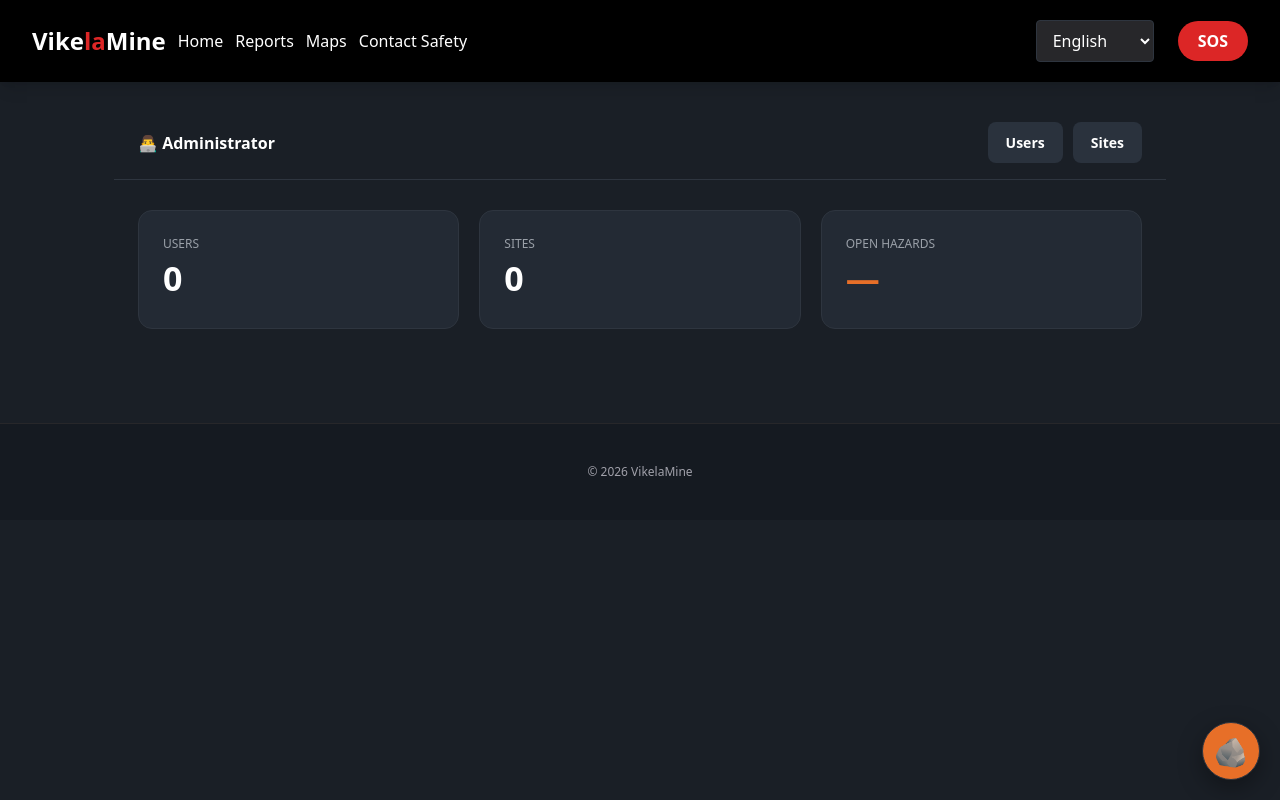
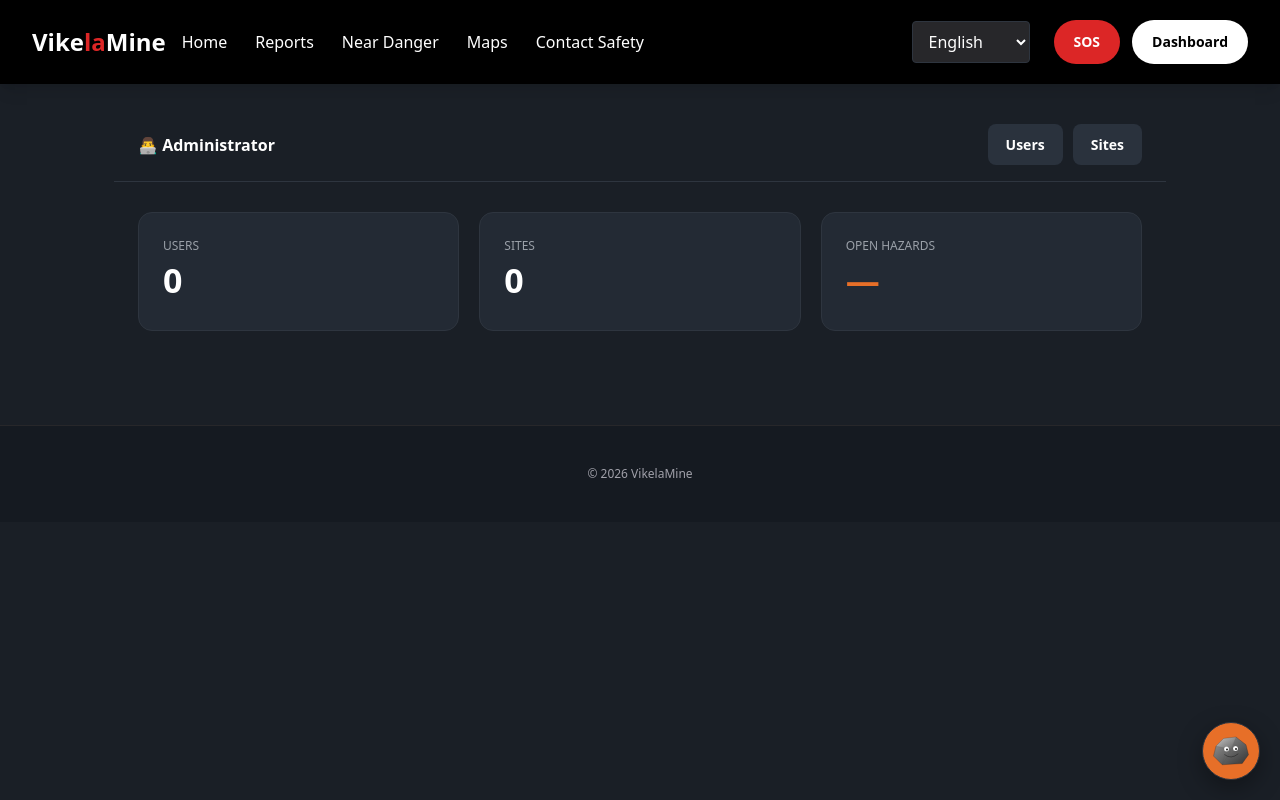
Before and after one commit to matriarch1111/VikelaMine, a Django app: page /settings/ in a window 1280 px wide. Run offline with Django 5.2, Linux system fonts and the light colour scheme; some libraries are stand-ins or nearby versions.

Commit message:
Restore dashboard and rocky icon

```diff
--- a/core/templates/core/base.html
+++ b/core/templates/core/base.html
@@ -10,7 +10,7 @@
 <style>
 :root{--red:#E76F28;--bg:#1A1F26;--panel:#232A34;--panel2:#2A323D;--line:#2E353F}
 body{background:var(--bg);font-family:ui-sans-serif,system-ui,sans-serif}
-#rockyLauncher{position:fixed;right:20px;bottom:20px;z-index:999;min-width:58px;min-height:58px;border-radius:50%;border:1px solid var(--line);background:var(--red);color:#fff;font-size:28px;box-shadow:0 8px 24px rgba(0,0,0,.35)}
+#rockyLauncher{position:fixed;right:20px;bottom:20px;z-index:999;min-width:58px;min-height:58px;border-radius:50%;border:1px solid var(--line);background:var(--red);color:#fff;font-size:28px;box-shadow:0 8px 24px rgba(0,0,0,.35);display:flex;align-items:center;justify-content:center}
 #rockyPanel{position:fixed;right:16px;bottom:92px;z-index:998;width:min(370px,calc(100vw - 32px));height:min(520px,calc(100dvh - 112px));display:none;flex-direction:column;background:var(--panel);color:#fff;border:1px solid var(--line);border-radius:14px;box-shadow:0 12px 35px rgba(0,0,0,.45);overflow:hidden}
 #rockyMessages{flex:1;overflow:auto;display:flex;flex-direction:column;gap:8px;padding:12px}
 .rocky-message{max-width:88%;padding:9px 12px;border-radius:12px;white-space:pre-wrap;overflow-wrap:anywhere}
@@ -19,85 +19,92 @@ body{background:var(--bg);font-family:ui-sans-serif,system-ui,sans-serif}
 </style>
 </head>
 <body class="text-white">
+
 <header class="sticky top-0 z-50 flex flex-col gap-3 bg-black px-5 py-4 text-white shadow-lg md:flex-row md:flex-wrap md:items-center md:justify-between md:px-8 md:py-5">
     <div class="flex w-full items-center justify-between md:w-auto">
         <a href="{% url 'home' %}" class="text-xl font-bold md:text-2xl">Vike<span class="text-red-600">la</span>Mine</a>
         <button id="menu-toggle" type="button" class="inline-flex min-h-11 items-center gap-2 rounded border border-white/20 px-3 text-sm font-semibold hover:bg-white/10 md:hidden">Menu</button>
     </div>
     <div id="site-navigation" class="hidden w-full border-t border-white/15 pt-3 md:flex md:flex-1 md:flex-wrap md:items-center md:justify-between md:gap-3 md:border-0 md:pt-0">
-        <nav class="flex gap-3"><a href="{% url 'home' %}">Home</a><a href="{% url 'reports' %}">Reports</a><a href="{% url 'maps' %}">Maps</a><a href="{% url 'contact' %}">Contact Safety</a></nav>
-        <div class="flex gap-3 items-center"><select id="language" class="rounded bg-zinc-800 px-3 py-2"><option value="en">English</option><option value="zu">isiZulu</option><option value="af">Afrikaans</option><option value="tn">Setswana</option><option value="ts">Xitsonga</option><option value="st">Sesotho</option></select><span id="languageStatus" class="text-xs"></span><button onclick="sendSOS(this)" class="rounded-full bg-red-600 px-5 py-2 font-bold">SOS</button></div>
+        <nav class="flex flex-col gap-1 text-base font-medium md:flex-row md:flex-wrap md:items-center md:gap-3 lg:gap-5">
+            <a href="{% url 'home' %}" class="rounded px-3 py-3 hover:bg-white/10 hover:text-red-400 md:px-1 md:py-2">Home</a>
+            <a href="{% url 'reports' %}" class="rounded px-3 py-3 hover:bg-white/10 hover:text-red-400 md:px-1 md:py-2">Reports</a>
+            <a href="{% url 'near_danger' %}" class="rounded px-3 py-3 hover:bg-white/10 hover:text-red-400 md:px-1 md:py-2">Near Danger</a>
+            <a href="{% url 'maps' %}" class="rounded px-3 py-3 hover:bg-white/10 hover:text-red-400 md:px-1 md:py-2">Maps</a>
+            <a href="{% url 'contact' %}" class="rounded px-3 py-3 hover:bg-white/10 hover:text-red-400 md:px-1 md:py-2">Contact Safety</a>
+        </nav>
+        <div class="mt-3 flex flex-col gap-3 md:mt-0 md:flex-row md:items-center md:gap-3">
+            <select id="language" class="w-full rounded bg-zinc-800 px-3 py-2 md:w-auto">
+                <option value="en">English</option>
+                <option value="zu">isiZulu</option>
+                <option value="af">Afrikaans</option>
+                <option value="tsw">Setswana</option>
+                <option value="xi">Xitsonga</option>
+                <option value="so">Sesotho</option>
+            </select>
+            <span id="languageStatus" class="text-xs text-zinc-300"></span>
+            <button onclick="sendSOS(this)" class="min-h-11 rounded-full bg-red-600 px-5 py-2 text-sm font-bold">SOS</button>
+            <a href="{% url 'dashboard' %}" class="inline-flex min-h-11 items-center justify-center rounded-full bg-white px-5 py-2 text-sm font-bold text-black">Dashboard</a>
+        </div>
     </div>
 </header>
-<div class="max-w-[1100px] mx-auto px-6 py-6">{% block content %}{% endblock %}</div>
 
-<button id="rockyLauncher" type="button">🪨</button>
-<section id="rockyPanel" role="dialog">
-    <header class="flex items-center gap-3 border-b border-zinc-700 bg-[#151A21] p-3"><strong>Rocky</strong><span class="text-xs text-zinc-400">Report assistant</span><button id="rockyClose" type="button" class="ml-auto">✕</button></header>
+<div class="max-w-[1100px] mx-auto px-6 py-6">
+{% block content %}{% endblock %}
+</div>
+
+<!-- ORIGINAL ROCKY ICON RESTORED -->
+<button id="rockyLauncher" type="button" aria-label="Rocky Assistant">
+  <svg width="40" height="40" viewBox="0 0 160 160" xmlns="http://www.w3.org/2000/svg">
+    <defs>
+      <linearGradient id="rockBody" x1="0%" y1="0%" x2="100%" y2="100%">
+        <stop offset="0%" stop-color="#9a9a9a"/>
+        <stop offset="45%" stop-color="#6b6b6b"/>
+        <stop offset="100%" stop-color="#333333"/>
+      </linearGradient>
+      <linearGradient id="rockShine" x1="0%" y1="0%" x2="100%" y2="100%">
+        <stop offset="0%" stop-color="#ffffff" stop-opacity="0.4"/>
+        <stop offset="100%" stop-color="#ffffff" stop-opacity="0"/>
+      </linearGradient>
+    </defs>
+    <path d="M10 100 L20 60 L50 30 L100 24 L140 55 L150 95 L125 130 L45 135 Z" fill="url(#rockBody)" stroke="#1a1a1a" stroke-width="1"/>
+    <path d="M20 60 L50 30 L100 24 L82 70 Z" fill="url(#rockShine)"/>
+    <path d="M45 135 L70 95 L100 24" stroke="#1a1a1a" stroke-width="0.5" fill="none" opacity="0.35"/>
+    <path d="M20 60 L60 75 L45 135" stroke="#1a1a1a" stroke-width="0.5" fill="none" opacity="0.25"/>
+    <circle cx="62" cy="72" r="10" fill="#ffffff" stroke="#1a1a1a" stroke-width="0.5"/>
+    <circle cx="98" cy="70" r="10" fill="#ffffff" stroke="#1a1a1a" stroke-width="0.5"/>
+    <circle cx="64" cy="74" r="4" fill="#1a1a1a"/>
+    <circle cx="100" cy="72" r="4" fill="#1a1a1a"/>
+    <path d="M55 95 Q80 115 108 92" stroke="#1a1a1a" stroke-width="2" fill="none" stroke-linecap="round"/>
+  </svg>
+</button>
+
+<section id="rockyPanel" role="dialog" aria-label="Rocky assistant">
+    <header class="flex items-center gap-3 border-b border-zinc-700 bg-[#151A21] p-3">
+        <strong>Rocky</strong><span class="text-xs text-zinc-400">Report assistant</span>
+        <button id="rockyClose" type="button" class="ml-auto min-h-9 min-w-9 rounded hover:bg-white/10">✕</button>
+    </header>
     <div id="rockyMessages"><p class="rocky-message assistant">Share or select a report first.</p></div>
-    <form id="rockyForm" class="flex gap-2 border-t border-zinc-700 p-2"><input id="rockyQuestion" class="flex-1 text-black px-2 rounded" placeholder="Ask about selected report"><button id="rockySend" type="submit" class="rounded bg-[#E76F28] px-3 py-2">Send</button></form>
-    <p id="rockyStatus" class="px-3 pb-2 text-xs"></p>
+    <form id="rockyForm" class="flex gap-2 border-t border-zinc-700 p-2">
+        <input id="rockyQuestion" class="flex-1 rounded bg-zinc-800 px-3 py-2 text-sm text-white" placeholder="Ask about selected report">
+        <button id="rockySend" type="submit" class="rounded bg-[#E76F28] px-3 py-2 text-sm font-bold">Send</button>
+    </form>
+    <p id="rockyStatus" class="px-3 pb-2 text-xs text-zinc-400"></p>
 </section>
 
 <footer class="border-t border-zinc-800 p-10 text-center text-xs text-zinc-400 bg-[#151A21] mt-10">© 2026 VikelaMine</footer>
 
 <script>
-// --- MENU ---
-const menuToggle=document.getElementById("menu-toggle");const siteNav=document.getElementById("site-navigation");
-menuToggle?.addEventListener("click",()=>siteNav.classList.toggle("hidden"));
-
-// --- LANGUAGE WHOLE WEB ---
+const menuToggle=document.getElementById("menu-toggle");const siteNavigation=document.getElementById("site-navigation");
+menuToggle?.addEventListener("click",()=>{const expanded=menuToggle.getAttribute("aria-expanded")==="true";menuToggle.setAttribute("aria-expanded",String(!expanded));siteNavigation.classList.toggle("hidden",expanded);});
 const languageSelect=document.getElementById("language");const languageStatus=document.getElementById("languageStatus");
 const savedLang=localStorage.getItem("vikela-language");if(savedLang)languageSelect.value=savedLang;
-async function translateText(text, targetLang){try{const res=await fetch(`https://api.mymemory.translated.net/get?q=${encodeURIComponent(text)}&langpair=en|${targetLang}`);const data=await res.json();return data.responseData.translatedText||text;}catch{return text;}}
-async function translateWholePage(targetLang){if(targetLang==='en'){localStorage.setItem("vikela-language","en");location.reload();return;}languageStatus.textContent="Translating...";document.body.style.opacity="0.6";for(let el of document.querySelectorAll("h1,h2,h3,h4,p,a,button,label,span,li,th,td,strong")){if(el.closest("#rockyPanel")||el.closest("header"))continue;if(el.children.length===0&&el.innerText.trim().length>1&&el.innerText.length<120){const orig=el.getAttribute("data-original")||el.innerText;if(!el.getAttribute("data-original"))el.setAttribute("data-original",orig);el.innerText=await translateText(orig,targetLang);}}document.body.style.opacity="1";languageStatus.textContent="Done";setTimeout(()=>languageStatus.textContent="",1500);}
-languageSelect.addEventListener("change",async()=>{localStorage.setItem("vikela-language",languageSelect.value);await translateWholePage(languageSelect.value);});
-if(savedLang&&savedLang!=='en')translateWholePage(savedLang);
-
-// --- SOS ---
-function getCookie(n){let v=null;document.cookie.split(';').forEach(c=>{c=c.trim();if(c.startsWith(n+'='))v=decodeURIComponent(c.substring(n.length+1))});return v;}
-async function sendSOS(b){if(!confirm("SOS?"))return;const o=b.textContent;b.disabled=true;b.textContent="Sending...";const loc=navigator.geolocation?await new Promise(r=>navigator.geolocation.getCurrentPosition(p=>r({latitude:p.coords.latitude,longitude:p.coords.longitude}),()=>r(null),{timeout:10000})):null;try{const res=await fetch("{% url 'sos_alert' %}",{method:"POST",headers:{"X-CSRFToken":getCookie("csrftoken"),"Content-Type":"application/json"},body:JSON.stringify(loc||{})});alert("Alert sent");}catch{alert("Failed")}finally{b.disabled=false;b.textContent=o;}}
-
-// --- FIX ALL REPORT BUTTONS (THIS WAS MISSING) ---
-document.addEventListener("DOMContentLoaded", ()=>{
-  document.addEventListener("click", async (e)=>{
-    const btn = e.target.closest("button"); if(!btn) return;
-    const label = btn.innerText.toLowerCase();
-    const card = btn.closest(".report-row") || btn.closest("[data-report-text]")?.parentElement || btn.parentElement?.parentElement || btn.parentElement;
-
-    if(label.includes("translate")){
-      const src = card?.querySelector("[data-report-text]")?.getAttribute("data-report-text") || card?.querySelector("[data-report-text]")?.innerText || "Report";
-      const target = card?.querySelector("select")?.value || "zu";
-      btn.textContent="Translating...";
-      const translated = await translateText(src, target);
-      let out = card?.querySelector(".report-translation"); if(!out){out=document.createElement("div");out.className="report-translation mt-2 p-2 bg-zinc-800 rounded text-sm";card?.appendChild(out);}
-      out.textContent=translated; btn.textContent="Translate";
-    }
-    if(label.includes("speak")){
-      const t = card?.querySelector(".report-translation")?.innerText || card?.querySelector("[data-report-text]")?.innerText || "Report";
-      speechSynthesis.cancel(); speechSynthesis.speak(new SpeechSynthesisUtterance(t));
-    }
-    if(label.includes("convert voice")){
-      const audio = card?.querySelector("audio") || document.querySelector("audio");
-      if(!audio){alert("No audio");return;}
-      btn.textContent="Converting...";
-      try{
-        const blob = await fetch(audio.src).then(r=>r.blob());
-        const fd=new FormData(); fd.append("audio", blob, "voice.webm");
-        const res=await fetch("/api/transcribe-voice/", {method:"POST", body:fd, headers:{"X-CSRFToken":getCookie("csrftoken")}});
-        const data=await res.json();
-        let out=card?.querySelector(".voice-transcript"); if(out) out.textContent=data.transcript||data.error;
-        else alert(data.transcript||data.error);
-      }catch(err){alert(err.message);}
-      btn.textContent="Convert voice to text";
-    }
-    if(label.includes("ask rocky")){
-      const t = card?.querySelector("[data-report-text]")?.innerText || "This report";
-      const panel=document.getElementById("rockyPanel"); panel.style.display="flex";
-      document.getElementById("rockyQuestion").value="Explain this hazard: "+t;
-    }
-  });
-});
+async function translateText(text,targetLang){try{const res=await fetch(`https://api.mymemory.translated.net/get?q=${encodeURIComponent(text)}&langpair=en|${targetLang}`);const data=await res.json();if(data.responseData&&data.responseData.translatedText)return data.responseData.translatedText;}catch(e){}return text;}
+async function translateWholePage(targetLang){if(targetLang==='en'){localStorage.setItem("vikela-language","en");location.reload();return;}languageStatus.textContent="Translating...";document.body.style.opacity="0.6";const elements=document.querySelectorAll("h1,h2,h3,h4,p,a,button,label,span,li,th,td,strong");for(let el of elements){if(el.closest("#rockyPanel")||el.closest("header"))continue;if(el.children.length===0&&el.innerText.trim().length>1&&el.innerText.length<120){const original=el.getAttribute("data-original")||el.innerText;if(!el.getAttribute("data-original"))el.setAttribute("data-original",original);const translated=await translateText(original,targetLang);el.innerText=translated;}}document.body.style.opacity="1";languageStatus.textContent="Translated to "+targetLang;setTimeout(()=>languageStatus.textContent="",2000);}
+languageSelect.addEventListener("change",async()=>{const lang=languageSelect.value;localStorage.setItem("vikela-language",lang);await translateWholePage(lang);});
+if(savedLang&&savedLang!=='en'){translateWholePage(savedLang);}
+function getCookie(name){let v=null;document.cookie.split(';').forEach(c=>{c=c.trim();if(c.startsWith(name+'='))v=decodeURIComponent(c.substring(name.length+1));});return v;}
+async function sendSOS(button){if(!confirm("EMERGENCY SOS - Send alert?"))return;const orig=button.textContent;button.disabled=true;button.textContent="Sending...";const loc=navigator.geolocation?await new Promise(r=>navigator.geolocation.getCurrentPosition(p=>r({latitude:p.coords.latitude,longitude:p.coords.longitude}),()=>r(null),{enableHighAccuracy:true,timeout:10000})):null;try{const res=await fetch("{% url 'sos_alert' %}",{method:"POST",credentials:"same-origin",headers:{"X-CSRFToken":getCookie("csrftoken"),"Content-Type":"application/json"},body:JSON.stringify(loc||{})});const data=await res.json();if(!res.ok||!data.ok)throw new Error();alert("Emergency alert recorded");}catch{alert("SOS failed - call emergency number");}finally{button.disabled=false;button.textContent=orig;}}
 </script>
 <script src="{% static 'js/rocky-assistant.js' %}"></script>
 </body>
```
